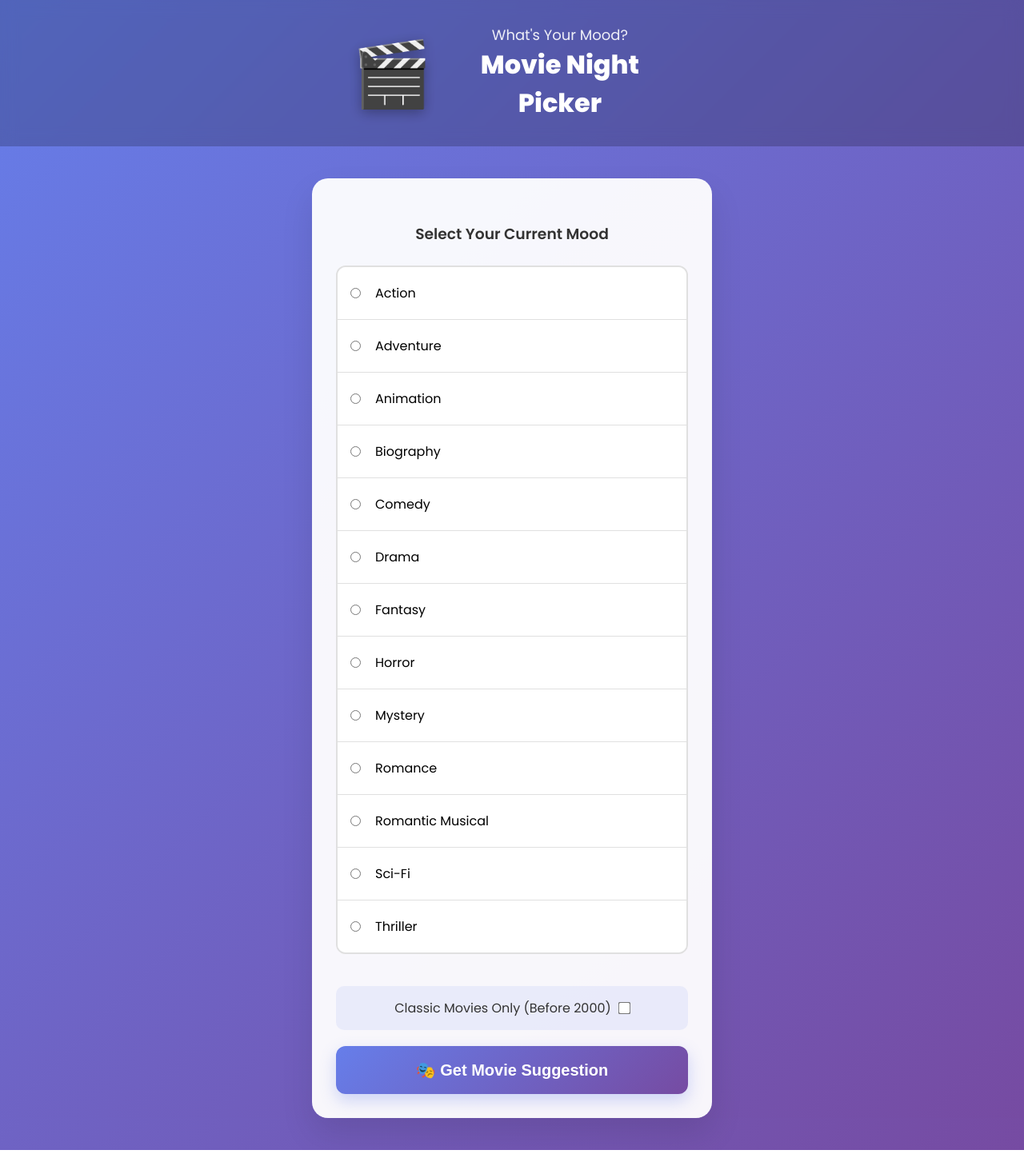
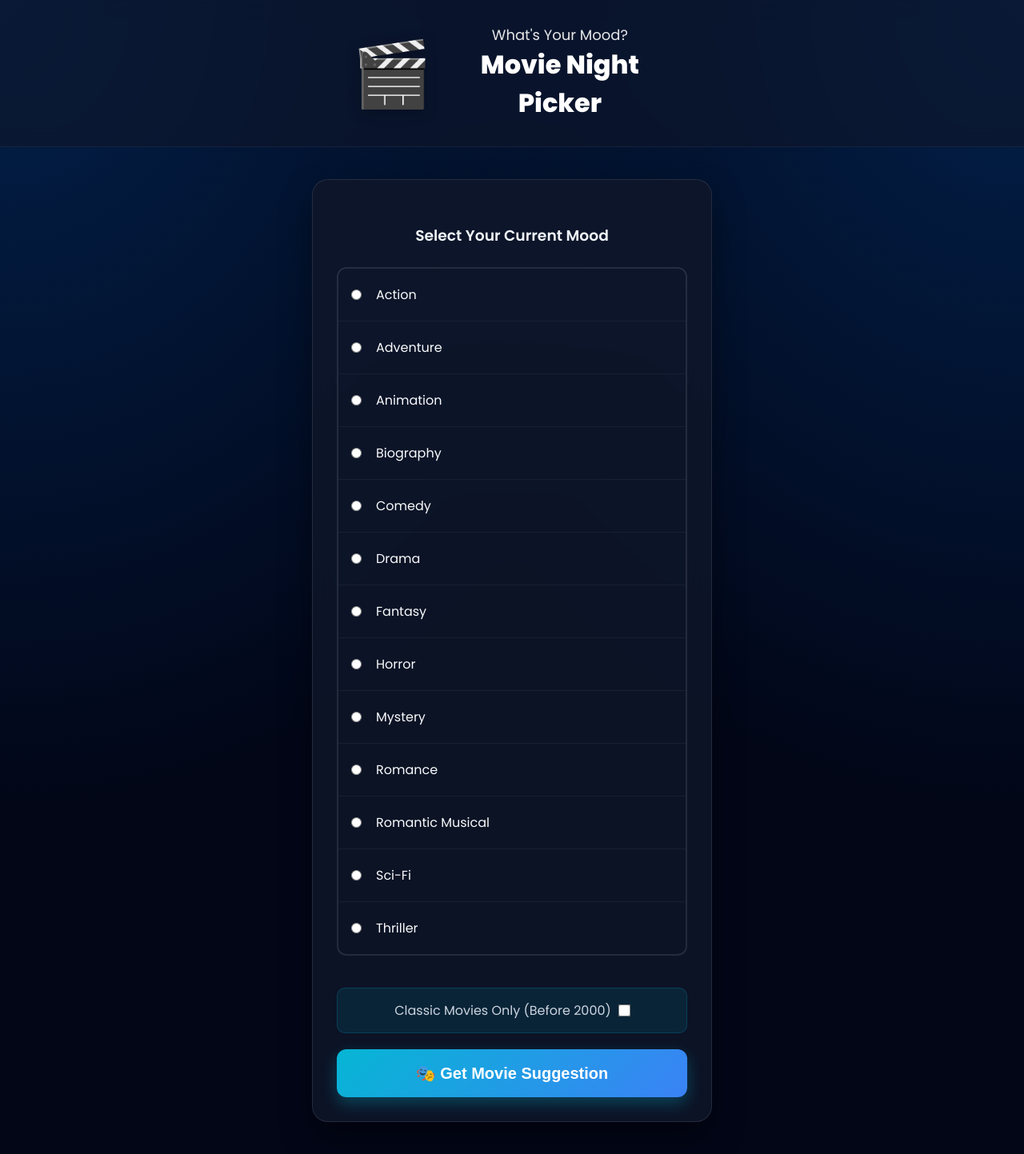
Before and after one commit to IrfanBadan/Movies-picker, a plain HTML site: page index.html in a window 1280 px wide. Shown: the whole page at 80% size. Drawn offline with Linux system fonts and the light colour scheme.

Commit message:
first commit

```diff
--- a/styles.css
+++ b/styles.css
@@ -5,12 +5,14 @@
   box-sizing: border-box;
 }
 
-html,
 body {
   margin: 0;
   font-family: "Poppins", sans-serif;
-  background: linear-gradient(135deg, #667eea 0%, #764ba2 100%);
+  background-color: #020617;
+  background-image: radial-gradient(at 0% 0%, hsla(215, 94%, 15%, 1) 0, transparent 50%),
+    radial-gradient(at 100% 0%, hsla(215, 94%, 15%, 1) 0, transparent 50%);
   min-height: 100vh;
+  color: #f8fafc;
 }
 
 /* Typography */
@@ -39,15 +41,17 @@ h2 {
 
 h3 {
   margin: 25px;
-  color: #333;
+  color: #f1f5f9;
   font-weight: 600;
 }
 
 /* Header */
 header {
-  background: rgba(0, 0, 0, 0.2);
-  backdrop-filter: blur(10px);
+  background: rgba(15, 23, 42, 0.6);
+  backdrop-filter: blur(12px);
+  -webkit-backdrop-filter: blur(12px);
   padding: 20px 0;
+  border-bottom: 1px solid rgba(255, 255, 255, 0.05);
 }
 
 .header-inner {
@@ -66,13 +70,16 @@ header {
 
 /* Main Content */
 main {
-  background: rgba(255, 255, 255, 0.95);
+  background: rgba(15, 23, 42, 0.8);
+  backdrop-filter: blur(16px);
+  -webkit-backdrop-filter: blur(16px);
   margin: 40px auto;
   width: 90%;
   max-width: 500px;
   border-radius: 20px;
   padding: 30px;
-  box-shadow: 0 20px 40px rgba(0, 0, 0, 0.1);
+  box-shadow: 0 20px 40px rgba(0, 0, 0, 0.4);
+  border: 1px solid rgba(255, 255, 255, 0.1);
 }
 
 /* Controls */
@@ -86,7 +93,7 @@ main {
 .mood-radios {
   display: flex;
   flex-direction: column;
-  border: 2px solid #e0e0e0;
+  border: 2px solid rgba(255, 255, 255, 0.1);
   border-radius: 12px;
   overflow: hidden;
   margin-bottom: 20px;
@@ -95,10 +102,10 @@ main {
 .radio {
   display: flex;
   align-items: center;
-  border-bottom: 1px solid #e0e0e0;
+  border-bottom: 1px solid rgba(255, 255, 255, 0.05);
   padding: 12px 16px;
   transition: all 0.3s ease;
-  background: white;
+  background: transparent;
 }
 
 .radio:last-child {
@@ -106,7 +113,7 @@ main {
 }
 
 .radio:hover {
-  background-color: #f8f9ff;
+  background-color: rgba(6, 182, 212, 0.05);
 }
 
 .radio label {
@@ -119,8 +126,8 @@ main {
 }
 
 .highlight {
-  background: linear-gradient(135deg, #667eea 0%, #764ba2 100%);
-  color: white;
+  background: linear-gradient(135deg, #06b6d4 0%, #3b82f6 100%);
+  color: #ffffff;
   font-weight: 600;
 }
 
@@ -131,7 +138,7 @@ main {
 input[type="radio"] {
   cursor: pointer;
   margin-right: 10px;
-  accent-color: #667eea;
+  accent-color: #06b6d4;
 }
 
 /* Checkbox */
@@ -141,25 +148,26 @@ input[type="radio"] {
   justify-content: center;
   margin: 20px 0;
   padding: 15px;
-  background: rgba(102, 126, 234, 0.1);
+  background: rgba(6, 182, 212, 0.1);
   border-radius: 10px;
+  border: 1px solid rgba(6, 182, 212, 0.2);
 }
 
 .classics-check-label {
   margin-right: 10px;
   font-weight: 500;
-  color: #333;
+  color: #cbd5e1;
 }
 
 input[type="checkbox"] {
   cursor: pointer;
-  accent-color: #667eea;
+  accent-color: #06b6d4;
   transform: scale(1.2);
 }
 
 /* Button */
 .get-movie-btn {
-  background: linear-gradient(135deg, #667eea 0%, #764ba2 100%);
+  background: linear-gradient(135deg, #06b6d4 0%, #3b82f6 100%);
   color: white;
   padding: 18px 24px;
   font-size: 20px;
@@ -168,7 +176,7 @@ input[type="checkbox"] {
   border-radius: 12px;
   cursor: pointer;
   transition: all 0.3s ease;
-  box-shadow: 0 8px 20px rgba(102, 126, 234, 0.3);
+  box-shadow: 0 8px 20px rgba(6, 182, 212, 0.3);
 }
 
 .get-movie-btn:hover {
@@ -196,7 +204,8 @@ input[type="checkbox"] {
 }
 
 .movie-modal-content {
-  background: white;
+  background: #0f172a;
+  border: 1px solid rgba(255, 255, 255, 0.1);
   border-radius: 20px;
   padding: 30px;
   max-width: 500px;
@@ -204,7 +213,7 @@ input[type="checkbox"] {
   max-height: 90vh;
   overflow-y: auto;
   position: relative;
-  box-shadow: 0 25px 50px rgba(0, 0, 0, 0.3);
+  box-shadow: 0 25px 50px rgba(0, 0, 0, 0.5);
 }
 
 .movie-modal-close-btn {
@@ -241,21 +250,21 @@ input[type="checkbox"] {
 .movie-title {
   font-size: 24px;
   font-weight: 800;
-  color: #333;
+  color: #f8fafc;
   text-align: center;
   margin-bottom: 10px;
 }
 
 .movie-details {
   text-align: center;
-  color: #666;
+  color: #94a3b8;
   font-size: 16px;
   margin-bottom: 8px;
 }
 
 .movie-genre {
   display: inline-block;
-  background: linear-gradient(135deg, #667eea 0%, #764ba2 100%);
+  background: linear-gradient(135deg, #06b6d4 0%, #3b82f6 100%);
   color: white;
   padding: 5px 15px;
   border-radius: 20px;
```
Also changed, not shown: index.html (+5 -7 lines).
